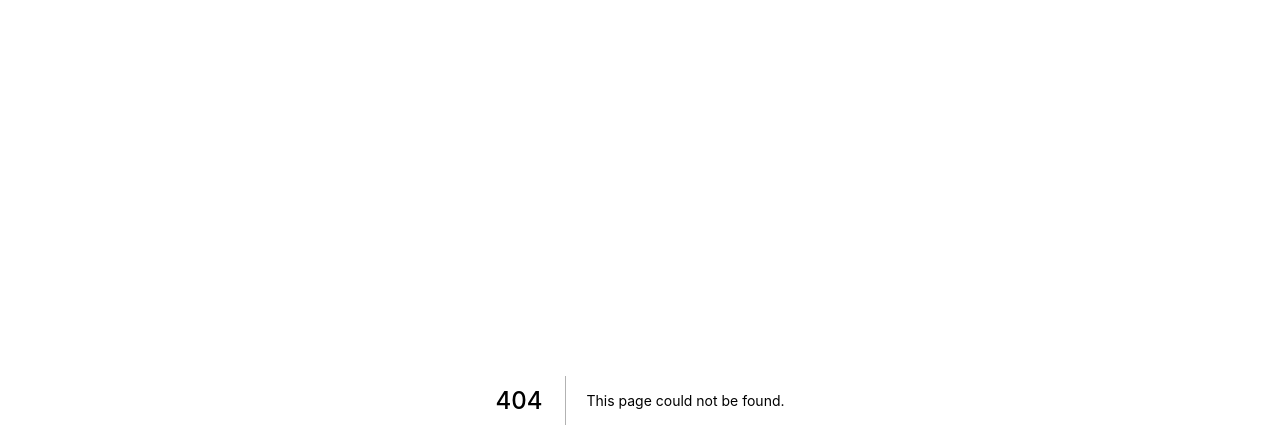
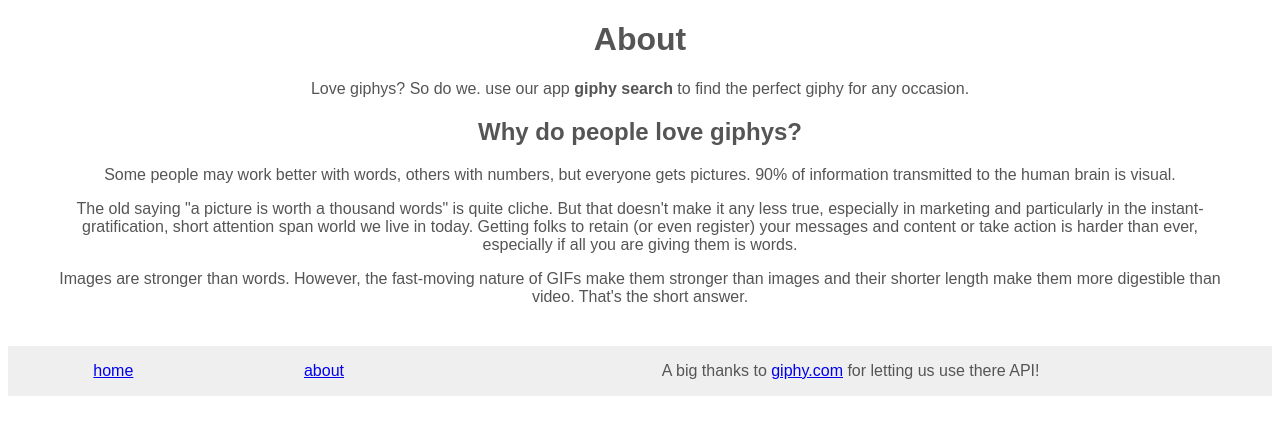
Before and after one commit to chaodonghu/nextjs-giphy-search-app, a Next.js app: page /About in a window 1280 px wide. Before the commit this address had no page. Shown: the top 448 px of the page. Built offline with nearby package versions, Linux system fonts and the light colour scheme.

Commit message:
add footer to all pages

```diff
--- /dev/null
+++ b/components/Footer.jsx
@@ -0,0 +1,24 @@
+import Link from "next/link";
+
+export default function Footer() {
+  return (
+    <>
+      <div className="footer">
+        <p>
+          <Link href="/">
+            <a>home</a>
+          </Link>
+        </p>
+        <p>
+          <Link href="/about">
+            <a>about</a>
+          </Link>
+        </p>
+        <p>
+          A big thanks to <a href="https://giphy.com/">giphy.com</a> for letting
+          us use there API!
+        </p>
+      </div>
+    </>
+  );
+}
--- /dev/null
+++ b/pages/About.jsx
@@ -0,0 +1,45 @@
+import Head from "next/head";
+import Footer from "../components/Footer";
+
+export default function About() {
+  return (
+    <>
+      <div className="container">
+        <Head>
+          <title>About</title>
+          <link rel="icon" href="/favicon.ico" />
+          <link rel="stylesheet" href="/styles.css" />
+        </Head>
+        <h1>About</h1>
+        <p>
+          Love giphys? So do we. use our app <b>giphy search</b> to find the
+          perfect giphy for any occasion.
+        </p>
+
+        <h2>Why do people love giphys?</h2>
+
+        <p>
+          Some people may work better with words, others with numbers, but
+          everyone gets pictures. 90% of information transmitted to the human
+          brain is visual.
+        </p>
+
+        <p>
+          The old saying "a picture is worth a thousand words" is quite cliche.
+          But that doesn't make it any less true, especially in marketing and
+          particularly in the instant-gratification, short attention span world
+          we live in today. Getting folks to retain (or even register) your
+          messages and content or take action is harder than ever, especially if
+          all you are giving them is words.
+        </p>
+
+        <p>
+          Images are stronger than words. However, the fast-moving nature of
+          GIFs make them stronger than images and their shorter length make them
+          more digestible than video. That's the short answer.
+        </p>
+      </div>
+      <Footer />
+    </>
+  );
+}
--- a/pages/index.jsx
+++ b/pages/index.jsx
@@ -1,6 +1,7 @@
 import Head from "next/head";
 import { useEffect, useState } from "react";
 import Link from "next/link";
+import Footer from "../components/Footer";
 
 export default function Home(initialData) {
   const [formInputs, setFormInputs] = useState();
@@ -56,6 +57,7 @@
           );
         })}
       </div>
+      <Footer />
     </div>
   );
 }
--- a/pages/search/[searchTerm].jsx
+++ b/pages/search/[searchTerm].jsx
@@ -1,6 +1,7 @@
 import Head from "next/head";
 import { useRouter } from "next/router";
 import Link from "next/link";
+import Footer from "../../components/Footer";
 
 export default function Search(initialData) {
   const router = useRouter();
@@ -29,6 +30,7 @@
           );
         })}
       </div>
+      <Footer />
     </>
   );
 }
--- a/public/styles.css
+++ b/public/styles.css
@@ -46,3 +46,10 @@
 input:focus {
   outline: 0px;
 }
+
+.footer {
+  background-color: #efefef;
+  display: grid;
+  grid-template-columns: 1fr 1fr 4fr;
+  margin-top: 40px;
+}
```
